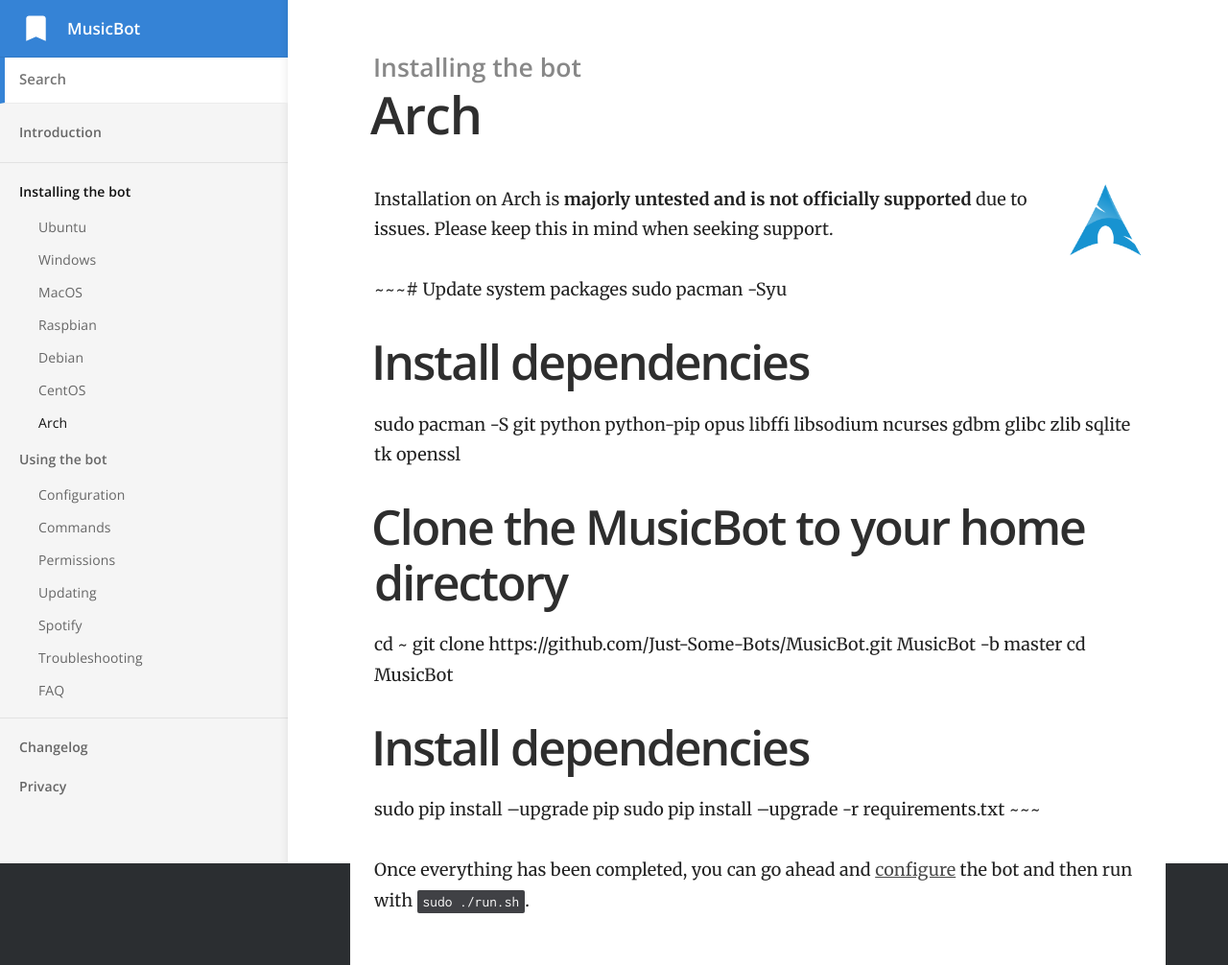
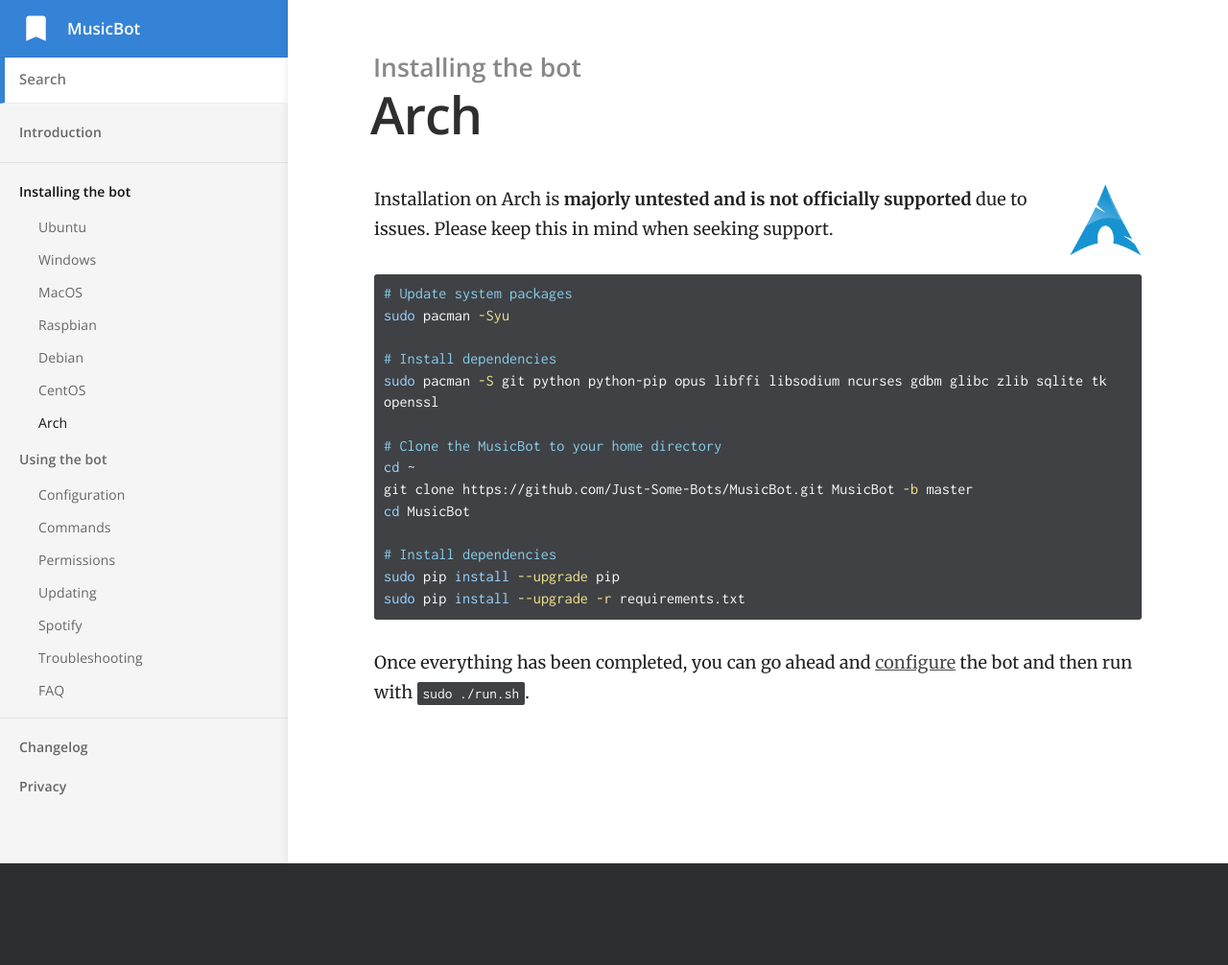
Before and after one commit to Just-Some-Bots/MusicBot, a Jekyll site: the page built from _docs/installing/arch.md, in a window 1280 px wide. Shown: the whole page at 96% size. Built offline with Jekyll 4.4.1, drawn with Linux system fonts in a browser that asks for light colours; after the commit the page ends 900 px from its top, so only the background shows below that.

Commit message:
Update arch.md

```diff
--- a/_docs/installing/arch.md
+++ b/_docs/installing/arch.md
@@ -7,7 +7,8 @@ order: 7
 <img class="doc-img" src="{{ site.baseurl }}/images/arch.png" alt="centos" style="width: 75px; float: right;"/>
 Installation on Arch is **majorly untested and is not officially supported** due to issues. Please keep this in mind when seeking support.
 
-~~~# Update system packages
+~~~ bash
+# Update system packages
 sudo pacman -Syu
 
 # Install dependencies
```
